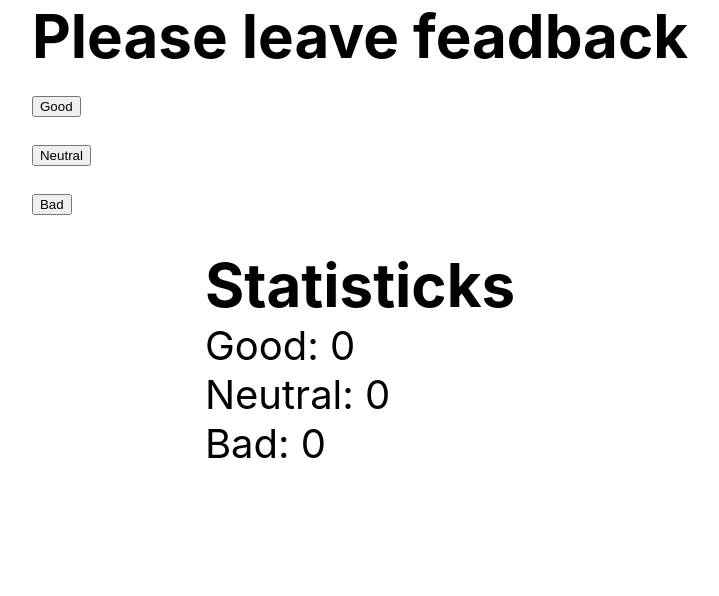
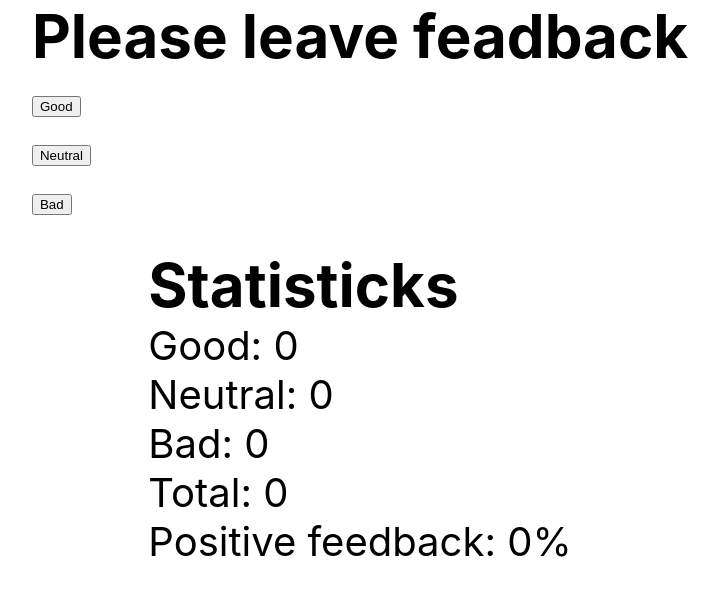
Before and after one commit to BolotinAlexey/goit-react-hw-02-feedback, a React (Create React App) app: page / in a window 1280 px wide. Shown: the top 596 px of the page, without its empty margins (280-999 px from the left). Built offline with nearby package versions, Linux system fonts and the light colour scheme.

Commit message:
add functions countTotalFeedback() & countPositiveFeedbackPercentage()

```diff
--- a/src/components/Feadback/Feadback.jsx
+++ b/src/components/Feadback/Feadback.jsx
@@ -20,6 +20,17 @@ class Feadback extends Component {
       bad: ++bad,
     }));
 
+  countTotalFeedback = () => {
+    const { good, neutral, bad } = this.state;
+    return bad + good + neutral;
+  };
+
+  countPositiveFeedbackPercentage = () => {
+    const { good } = this.state;
+    return this.countTotalFeedback()
+      ? Math.round((good * 100) / this.countTotalFeedback())
+      : 0;
+  };
   render() {
     const { good, neutral, bad } = this.state;
 
@@ -51,6 +62,14 @@ class Feadback extends Component {
             <li>
               <p>Bad: {bad}</p>
             </li>
+            <li>
+              <p>Total: {this.countTotalFeedback()}</p>
+            </li>
+            <li>
+              <p>
+                Positive feedback: {this.countPositiveFeedbackPercentage()}%
+              </p>
+            </li>
           </ul>
         </section>
       </>
```
